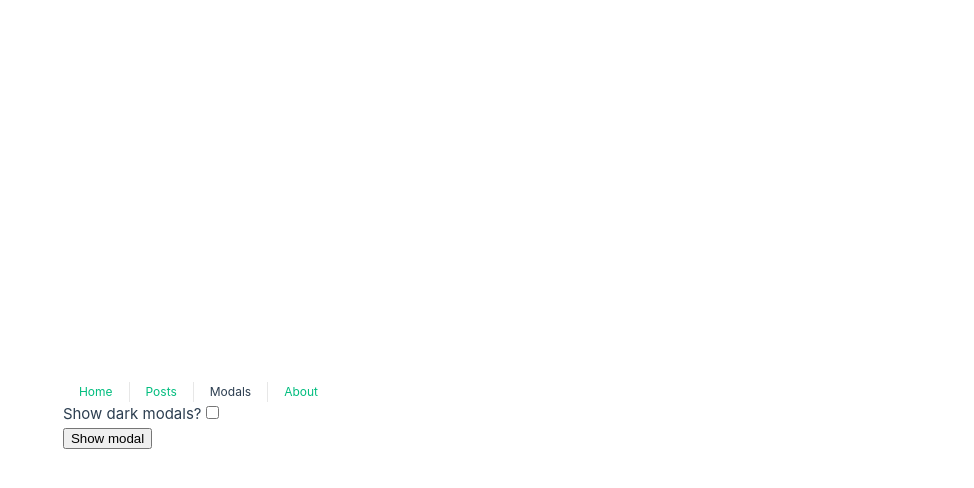
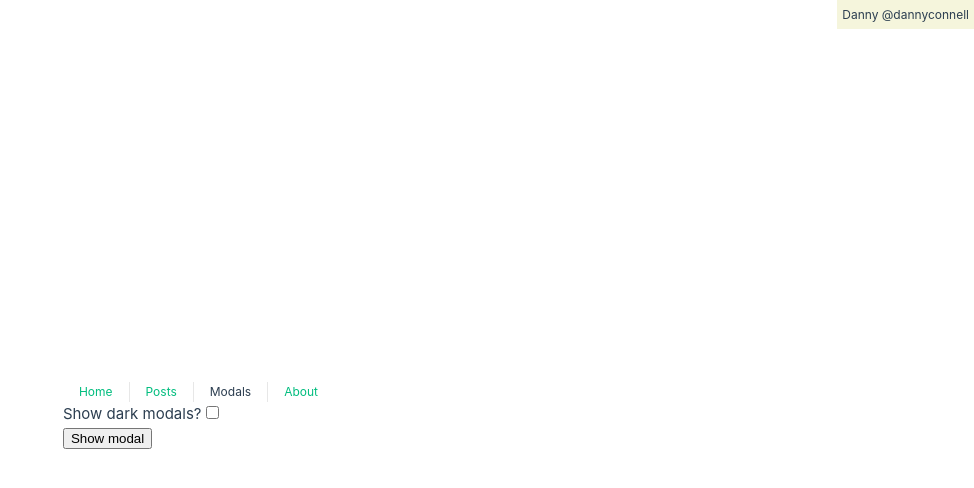
Before and after one commit to Viktorres19/dc-vue-composition-api, a Vue app: page /modals in a window 1280 px wide. Shown: the top 488 px of the page, without its empty margins (306-1280 px from the left). Built offline with nearby package versions, Linux system fonts and the light colour scheme.

Commit message:
Section 10: Child Components, Props & Emits

```diff
--- a/src/App.vue
+++ b/src/App.vue
@@ -1,9 +1,21 @@
 <script setup>
 import { RouterLink, RouterView } from 'vue-router'
+
+import { reactive, provide } from 'vue'
+
+const userData = reactive({
+  name: 'Danny',
+  userName: 'dannyconnell'
+})
+
+provide('userData', userData)
 </script>
 
 <template>
   <div>
+    <div class="user-data">
+      {{ userData.name }} @{{ userData.userName }}
+    </div>
     <nav>
       <RouterLink to="/">Home</RouterLink>
       <RouterLink to="/posts">Posts</RouterLink>
@@ -56,5 +68,12 @@ nav a {
 nav a:first-of-type {
   border: 0;
 }
-
+.user-data {
+  position: absolute;
+  background-color: beige;
+  top: 0;
+  right: 0;
+  font-size: 12px;
+  padding: 5px;
+}
 </style>
--- a/src/components/Modal.vue
+++ b/src/components/Modal.vue
@@ -9,12 +9,15 @@
 			<pre>{{newTitle}}</pre>
 			<div>{{props.interestingTitle}}</div>
 			<button @click="$emit('update:modelValue', false)">Hide modal</button>
+			<div>
+					Username is: {{ userData.userName }}
+			</div>
 		</div>
 	</teleport>
 </template>
 
 <script setup>
-import { useSlots } from 'vue'
+import { useSlots, inject } from 'vue'
 
 const slots = useSlots()
 
@@ -37,6 +40,8 @@ const emit = defineEmits([
 	/*'hideModal'*/
 ])
 
+const userData = inject('userData')
+
 /*const handleButtonClick = () => {
 	emit('update:modelValue', false)
 }*/
```
